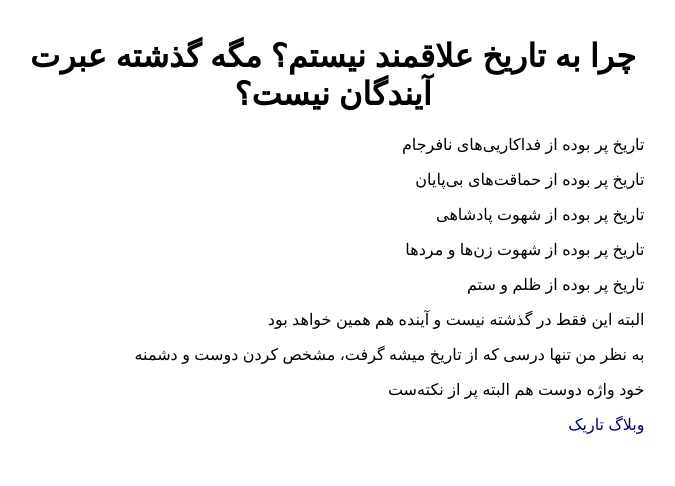
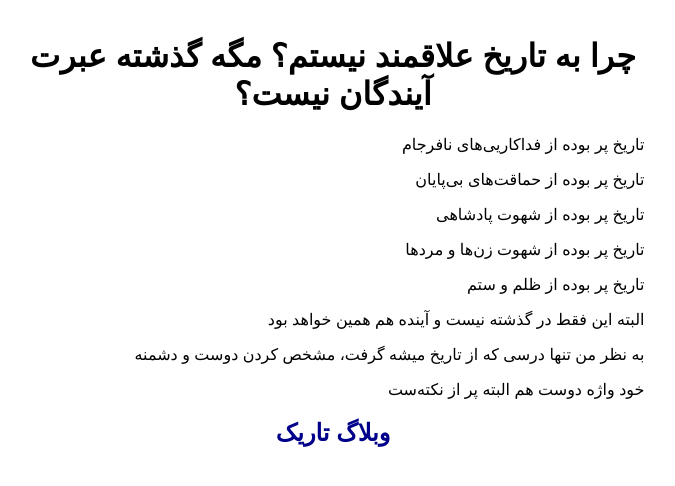
Before and after one commit to darkblog/darkblog.github.io, a Jekyll site: the page built from _posts/2024-7-4-2.md, in a window 1280 px wide. Shown: the top 486 px of the page, without its empty margins (420-1095 px from the left). Built offline with Jekyll 4.4.1, drawn with Linux system fonts in a browser that asks for light colours.

Commit message:
Update post.html

```diff
--- a/_layouts/post.html
+++ b/_layouts/post.html
@@ -7,11 +7,11 @@
 <head>
 <title>{{ page.title }}</title>
 <meta name="viewport" content="width=device-width">
-<style>body{font-family:sans-serif;margin:auto;padding:1em;max-width:70ch}a{text-decoration:none;color:darkblue;font-weight:h2}h1,a{text-align:center}</style>
+<style>body{font-family:sans-serif;margin:auto;padding:1em;max-width:70ch}a{text-decoration:none;color:darkblue}h1,h2{text-align:center}</style>
 </head>
 <body>
 <h1>{{ page.title }}</h1>
 {{ content }}
-<a href="https://darkblog.github.io/">وبلاگ تاریک</a>
+<h2><a href="https://darkblog.github.io/">وبلاگ تاریک</a></h2>
 </body>
 </html>
```
